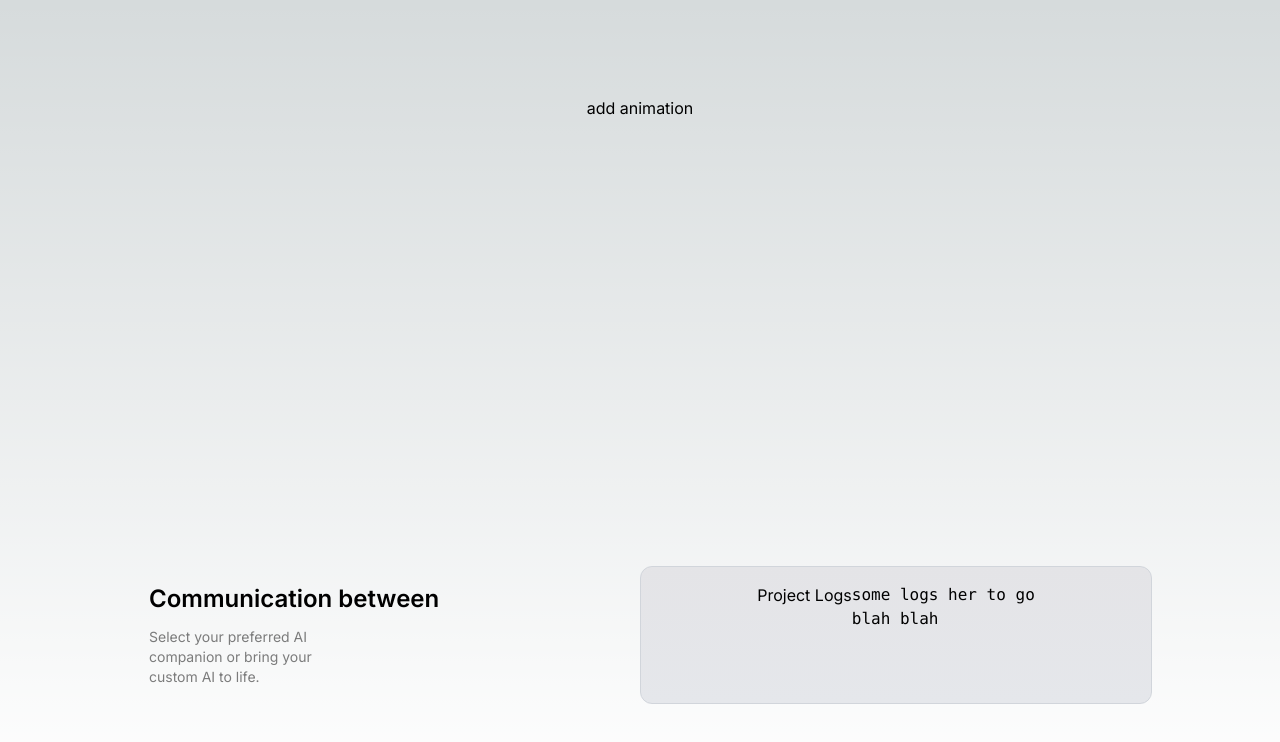
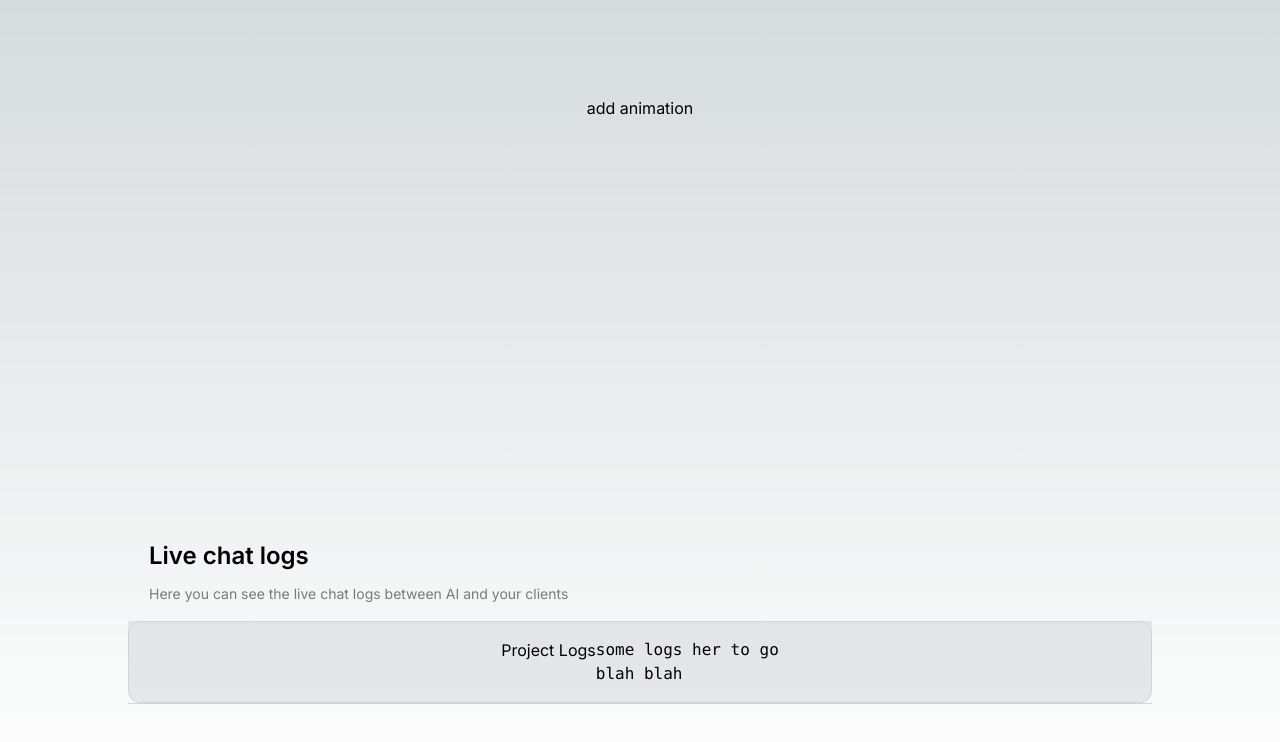
Before and after one commit to MaxSmile/Connect-GPT-to-a-chat, a Next.js app in the folder ai-chat-tool/: page /demo in a window 1280 px wide. Shown: the top 742 px of the page. Built offline with nearby package versions, Linux system fonts and the light colour scheme.

Commit message:
chnage icon and view of demo

```diff
--- a/ai-chat-tool/pages/demo.js
+++ b/ai-chat-tool/pages/demo.js
@@ -19,32 +19,28 @@ export default function Demo() {
 
   return (
     <main
-    className={`flex min-h-screen flex-col items-center justify-between p-24 ${inter.className}`}
-  >
+    className={`flex min-h-screen flex-col items-center justify-between p-24 ${inter.className}`}>
     <div> <h1>add animation</h1> </div>
 
+     <div className="mb-32 grid text-center lg:max-w-5xl lg:w-full lg:mb-0 lg:grid-cols-2 lg:text-left">
 
-
-
-    <div className="mb-32 grid text-center lg:max-w-5xl lg:w-full lg:mb-0 lg:grid-cols-2 lg:text-left">
-        <div
-          className="group rounded-lg border border-transparent px-5 py-4 transition-colors hover:border-gray-300 hover:bg-gray-100 hover:dark:border-neutral-700 hover:dark:bg-neutral-800/30"
-        >
-          <h2 className={`mb-3 text-2xl font-semibold max-w-[20ch] `}>
-          Communication between
+        <div className="group rounded-lg border border-transparent px-5 py-4 transition-colors lg:col-span-1">
+          <h2 className={`mb-3 text-2xl font-semibold`}>
+            Live chat logs
           </h2>
-          <p className={`m-0 max-w-[20ch] text-sm opacity-50`}>
-            Select your preferred AI companion or bring your custom AI to life.
+          <p className={`m-0 max-w-[200ch] text-sm opacity-50`}>
+            Here you can see the live chat logs between AI and your clients
           </p>
         </div>
 
-    <div className="fixed left-0 top-0 flex w-full justify-center border-b border-gray-300 bg-gradient-to-b from-zinc-200 pb-6 pt-8 backdrop-blur-2xl dark:border-neutral-800 dark:bg-zinc-800/30 dark:from-inherit lg:static lg:w-auto lg:rounded-xl lg:border lg:bg-gray-200 lg:p-4 lg:dark:bg-zinc-800/30">
-      <h1>Project Logs</h1>
+        <div className="lg:col-span-2 lg:flex-2/3 bg-gradient-to-b from-zinc-200 dark:from-zinc-800/30 border-b border-gray-300 dark:border-neutral-800">
+          <div className="fixed left-0 top-0 w-full flex justify-center border-b border-gray-300 bg-gradient-to-b from-zinc-200 pb-6 pt-8 backdrop-blur-2xl dark:border-neutral-800 dark:bg-zinc-800/30 dark:from-inherit lg:static lg:w-auto lg:rounded-xl lg:border lg:bg-gray-200 lg:p-4 lg:dark:bg-zinc-800/30">
+            <h1>Project Logs</h1>
+            <pre>{logs}</pre>
+          </div>
+       </div>
 
-      <pre>{logs}</pre>
-    </div>
-
-    </div>
+     </div>
     </main>
   );
 }
```
Also changed, not shown: ai-chat-tool/public/aichattool.svg.
